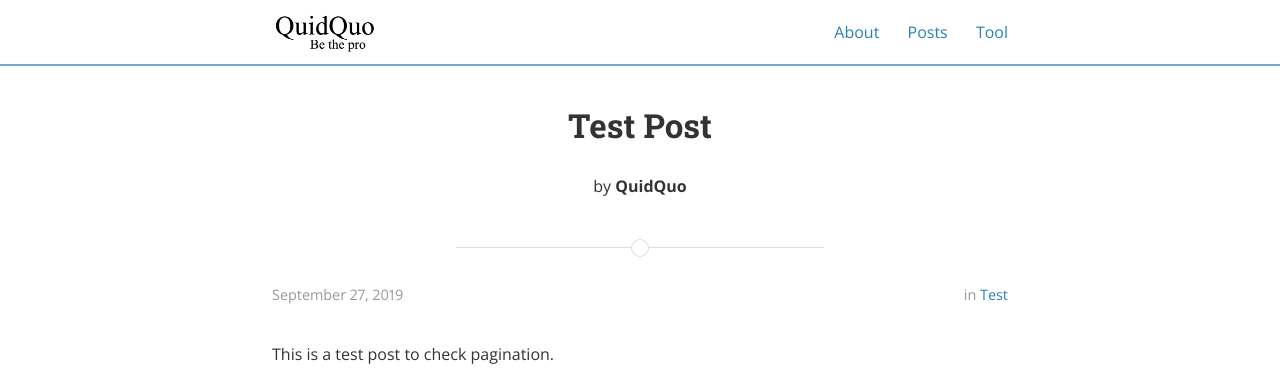
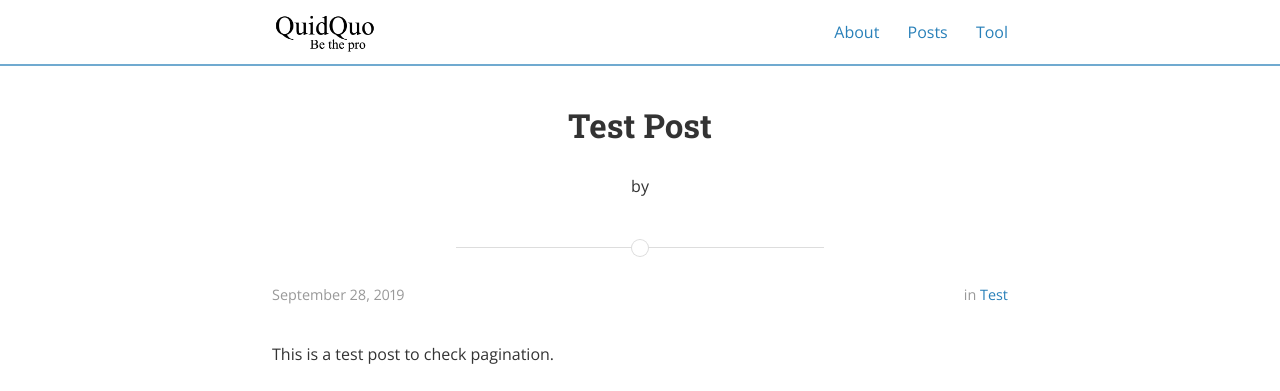
Before and after one commit to quidquo/quidquo.github.io, a Jekyll site: the page built from _posts/2019-09-27-test-post.markdown, in a window 1280 px wide. Shown: the top 391 px of the page. Built offline with Jekyll 4.4.1, drawn with Linux system fonts in a browser that asks for light colours; nearby versions of some CDN libraries.

Commit message:
from local site that works

```diff
--- a/_layouts/post.html
+++ b/_layouts/post.html
@@ -1,8 +1,5 @@
 ---
 layout: default
-author: QuidQuo
-pagination:
-  enabled: true
 ---
 <div class="post">
 
--- a/_posts/2019-09-27-hello-world.markdown
+++ b/_posts/2019-09-27-hello-world.markdown
@@ -1,7 +1,7 @@
 ---
 layout: post
 title:  "Hello World!"
+date:   2019-09-27 19:30:59 -0500
 categories: Welcome
-author: QuidQuo
 ---
 Welcome to the QuidQuo.org blog, where I will highlight interesting Campaign Finance-related findings, like what companies and entities are lobbying for Iowa legislation and how much they have contributed to legislators.
--- a/_posts/2019-09-27-test-post.markdown
+++ b/_posts/2019-09-27-test-post.markdown
@@ -1,7 +1,7 @@
 ---
 layout: post
 title:  "Test Post"
+date:   2019-09-27 19:30:59 -0500
 categories: test
-author: QuidQuo
 ---
 This is a test post to check pagination.
```
Also changed, not shown: 1 other file.
